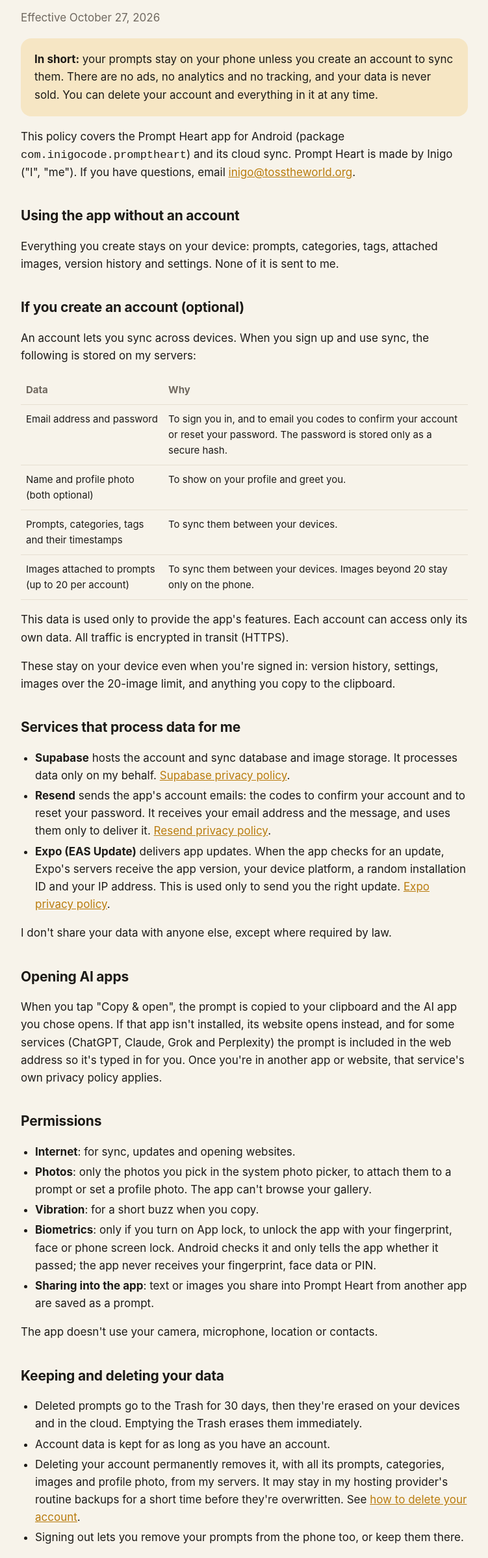
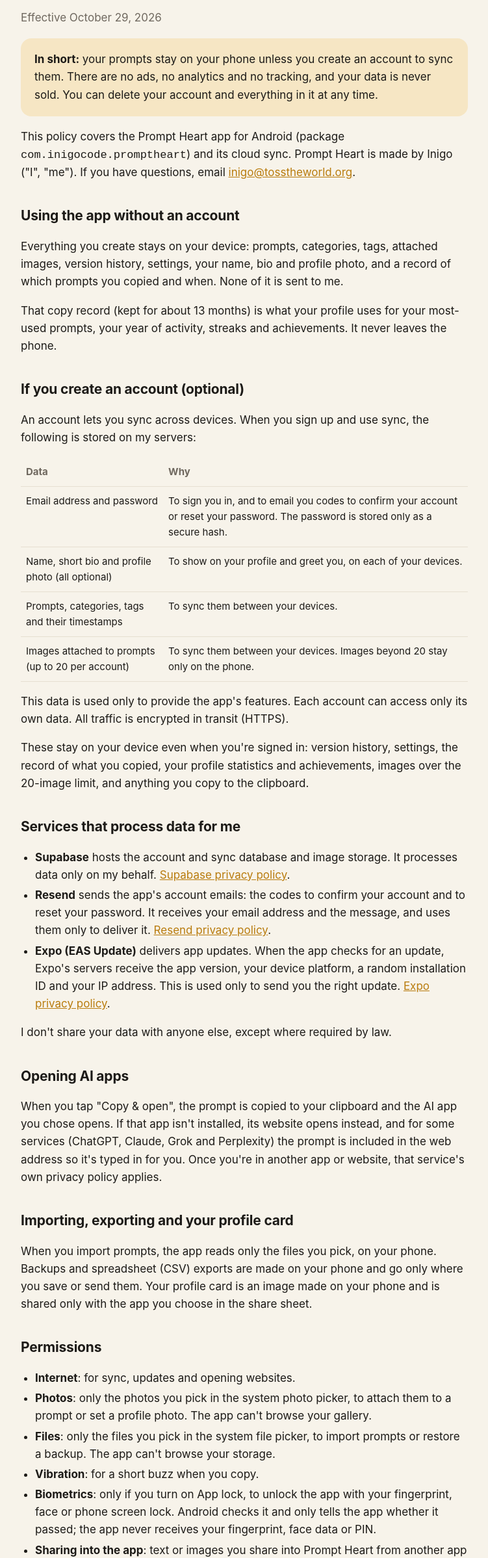
Before and after one commit to inigo-code/prompt-heart-site, a plain HTML site: page privacy.html in a window 1280 px wide. Shown: the part 166-2563 px from the top of the page at 65% size, without its empty margins (264-1015 px from the left). Drawn offline with Linux system fonts and the light colour scheme.

Commit message:
1.7.0: privacy policy for the bio, copy history, imports and profile card; download links

```diff
--- a/privacy.html
+++ b/privacy.html
@@ -12,7 +12,7 @@
 <main>
   <header class="brand"><img src="icon.png" alt=""><a href="./">Prompt Heart</a></header>
   <h1>Privacy policy</h1>
-  <p class="muted">Effective October 27, 2026</p>
+  <p class="muted">Effective October 29, 2026</p>
 
   <div class="card highlight">
     <strong>In short:</strong> your prompts stay on your phone unless you create an account to sync them. There are no ads, no analytics and no tracking, and your data is never sold. You can delete your account and everything in it at any time.
@@ -21,19 +21,20 @@
   <p>This policy covers the Prompt Heart app for Android (package <code>com.inigocode.promptheart</code>) and its cloud sync. Prompt Heart is made by Inigo ("I", "me"). If you have questions, email <a href="mailto:inigo@tosstheworld.org">inigo@tosstheworld.org</a>.</p>
 
   <h2>Using the app without an account</h2>
-  <p>Everything you create stays on your device: prompts, categories, tags, attached images, version history and settings. None of it is sent to me.</p>
+  <p>Everything you create stays on your device: prompts, categories, tags, attached images, version history, settings, your name, bio and profile photo, and a record of which prompts you copied and when. None of it is sent to me.</p>
+  <p>That copy record (kept for about 13 months) is what your profile uses for your most-used prompts, your year of activity, streaks and achievements. It never leaves the phone.</p>
 
   <h2>If you create an account (optional)</h2>
   <p>An account lets you sync across devices. When you sign up and use sync, the following is stored on my servers:</p>
   <table>
     <tr><th>Data</th><th>Why</th></tr>
     <tr><td>Email address and password</td><td>To sign you in, and to email you codes to confirm your account or reset your password. The password is stored only as a secure hash.</td></tr>
-    <tr><td>Name and profile photo (both optional)</td><td>To show on your profile and greet you.</td></tr>
+    <tr><td>Name, short bio and profile photo (all optional)</td><td>To show on your profile and greet you, on each of your devices.</td></tr>
     <tr><td>Prompts, categories, tags and their timestamps</td><td>To sync them between your devices.</td></tr>
     <tr><td>Images attached to prompts (up to 20 per account)</td><td>To sync them between your devices. Images beyond 20 stay only on the phone.</td></tr>
   </table>
   <p>This data is used only to provide the app's features. Each account can access only its own data. All traffic is encrypted in transit (HTTPS).</p>
-  <p>These stay on your device even when you're signed in: version history, settings, images over the 20-image limit, and anything you copy to the clipboard.</p>
+  <p>These stay on your device even when you're signed in: version history, settings, the record of what you copied, your profile statistics and achievements, images over the 20-image limit, and anything you copy to the clipboard.</p>
 
   <h2>Services that process data for me</h2>
   <ul>
@@ -46,10 +47,14 @@
   <h2>Opening AI apps</h2>
   <p>When you tap "Copy &amp; open", the prompt is copied to your clipboard and the AI app you chose opens. If that app isn't installed, its website opens instead, and for some services (ChatGPT, Claude, Grok and Perplexity) the prompt is included in the web address so it's typed in for you. Once you're in another app or website, that service's own privacy policy applies.</p>
 
+  <h2>Importing, exporting and your profile card</h2>
+  <p>When you import prompts, the app reads only the files you pick, on your phone. Backups and spreadsheet (CSV) exports are made on your phone and go only where you save or send them. Your profile card is an image made on your phone and is shared only with the app you choose in the share sheet.</p>
+
   <h2>Permissions</h2>
   <ul>
     <li><strong>Internet</strong>: for sync, updates and opening websites.</li>
     <li><strong>Photos</strong>: only the photos you pick in the system photo picker, to attach them to a prompt or set a profile photo. The app can't browse your gallery.</li>
+    <li><strong>Files</strong>: only the files you pick in the system file picker, to import prompts or restore a backup. The app can't browse your storage.</li>
     <li><strong>Vibration</strong>: for a short buzz when you copy.</li>
     <li><strong>Biometrics</strong>: only if you turn on App lock, to unlock the app with your fingerprint, face or phone screen lock. Android checks it and only tells the app whether it passed; the app never receives your fingerprint, face data or PIN.</li>
     <li><strong>Sharing into the app</strong>: text or images you share into Prompt Heart from another app are saved as a prompt.</li>
```
Also changed, not shown: index.html (+5 -5 lines).
